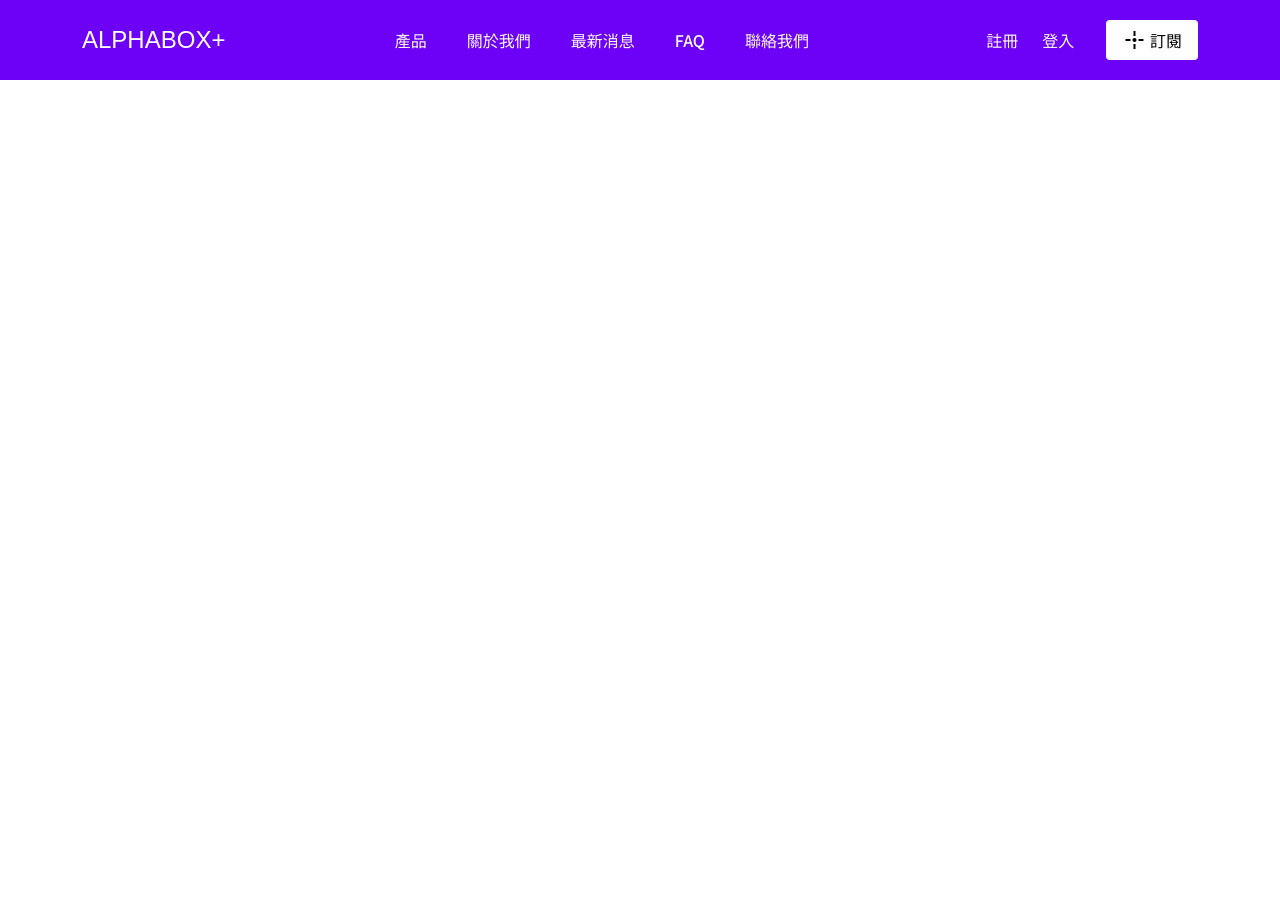
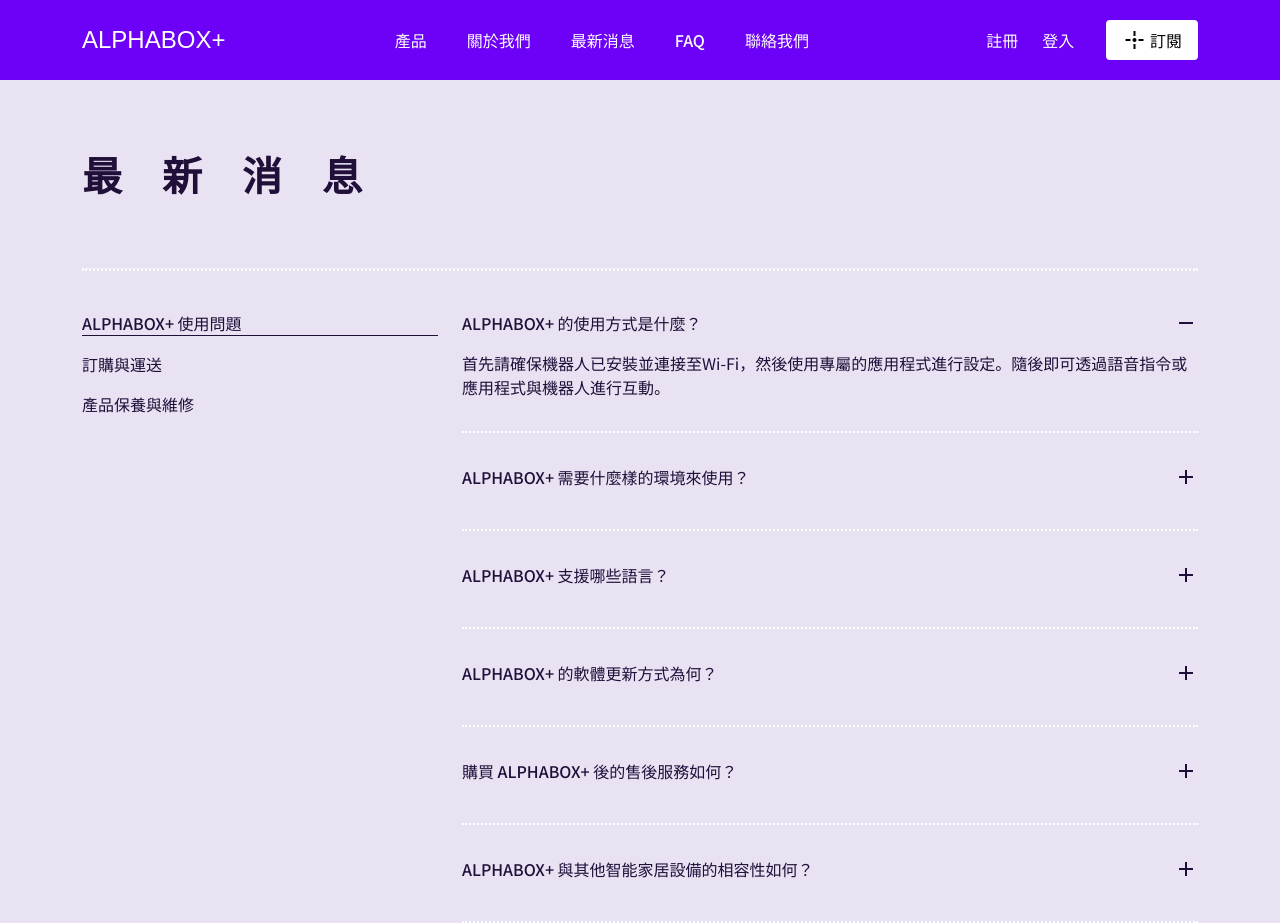
Before and after one commit to jamie-cloud99/2308hw8-alphabox, a Vue app: page /#/faq in a window 1280 px wide. Before the commit the page ends 800 px from the top, so only its background shows below. Built offline with nearby package versions, Linux system fonts and the light colour scheme; a web font is replaced by a local one; what tw-elements would draw is missing.

Commit message:
feat: 新增faq頁面

```diff
--- a/src/components/FooterComponent.vue
+++ b/src/components/FooterComponent.vue
@@ -1,5 +1,7 @@
 <template>
-  <div class="container justify-between items-center py-10 text-black font-bold lg:flex">
+  <div
+    class="container items-center justify-between py-10 font-bold text-black lg:flex"
+  >
     <div>
       <h3 class="text-8 mb-2 font-shrik lg:mb-0">ALPHABOX+</h3>
       <p class="tracking-widest">Copyright © 2023 Hexschool.</p>
@@ -9,8 +11,10 @@
         emergency
       </span>
     </p>
-    <ul class="lg:flex gap-6">
-      <li v-for="item in menuList" :key="item.title" class="mb-2 lg:mb-0"><RouterLink :to="item.path" class="block">{{ item.title }}</RouterLink></li>
+    <ul class="gap-6 lg:flex">
+      <li v-for="item in menuList" :key="item.title" class="mb-2 lg:mb-0">
+        <RouterLink :to="item.path" class="block">{{ item.title }}</RouterLink>
+      </li>
     </ul>
 
     <p class="tracking-widest lg:hidden">Copyright © 2023 Hexschool.</p>
@@ -18,28 +22,26 @@
 </template>
 
 <script setup>
-import { ref } from 'vue';
-
+import { ref } from "vue";
 
 const menuList = ref([
   {
-    title: '關於我們',
-    path: '',
+    title: "關於我們",
+    path: "",
   },
-   {
-    title: '產品資訊',
-    path: '',
+  {
+    title: "產品資訊",
+    path: "",
   },
-   {
-    title: '常見問題',
-    path: '',
+  {
+    title: "常見問題",
+    path: "/faq",
   },
-   {
-    title: '隱私政策',
-    path: '',
-  }
-])
-
+  {
+    title: "隱私政策",
+    path: "",
+  },
+]);
 </script>
 
 <style lang="scss" scoped></style>
--- a/src/components/HeaderComponent.vue
+++ b/src/components/HeaderComponent.vue
@@ -58,7 +58,7 @@
   },
   {
     title: "FAQ",
-    path: "",
+    path: "/faq",
   },
   {
     title: "聯絡我們",
--- a/src/router/index.js
+++ b/src/router/index.js
@@ -9,14 +9,11 @@
       name: 'home',
       component: HomeView
     },
-    // {
-    //   path: '/about',
-    //   name: 'about',
-    //   // route level code-splitting
-    //   // this generates a separate chunk (About.[hash].js) for this route
-    //   // which is lazy-loaded when the route is visited.
-    //   component: () => import('../views/AboutView.vue')
-    // }
+    {
+      path: '/faq',
+      name: 'faq',
+      component: () => import('../views/FaqView.vue')
+    }
   ]
 })
 
--- /dev/null
+++ b/src/views/FaqView.vue
@@ -0,0 +1,118 @@
+<template>
+  <div class="pt-15 bg-primary-100 text-primary-600 lg:pt-16">
+    <div class="container">
+      <h2 class="text-10 tracking-1 mb-10 font-bold lg:mb-16 2xl:text-5xl">
+        最新消息
+      </h2>
+      <hr class="mb-6 border-b-2 border-dotted border-white lg:mb-10" />
+      <div class="grid grid-cols-3 gap-x-6">
+        <div class="col-span-3 lg:col-span-1">
+          <ul class="mb-6 space-y-4 font-medium">
+            <li
+              v-for="item in menuList"
+              :key="item.code"
+              class="border-primary-600 hover:border-b cursor-pointer"
+              :class="{ 'border-b ': curMenuItem.code === item.code }"
+            >
+              {{ item.title }}
+            </li>
+          </ul>
+          <hr class="border-b-2 border-dotted border-white lg:hidden" />
+        </div>
+        <div class="col-span-3 lg:col-span-2">
+          <ul class="">
+            <li
+              v-for="item in curQuestionList"
+              :key="item.title"
+              class="border-b-2 border-dotted border-white pt-6 lg:pt-8 lg:first-of-type:pt-0"
+            >
+              <button
+                type="button"
+                class="flex w-full items-center justify-between lg:-mt-2"
+                :class="{ 'mb-2 ': isOpen === item.title }"
+                @click="toggleAccordion(item)"
+              >
+                <h3 class="font-medium">{{ item.title }}</h3>
+                <p class="text-8 h-10 flex items-center">
+                  <span
+                    v-if="isOpen !== item.title"
+                    class="material-symbols-outlined"
+                  >
+                    add
+                  </span>
+                  <span v-else class="material-symbols-outlined"> remove </span>
+                </p>
+              </button>
+              <p
+                class="mb-6 max-h-0 overflow-hidden transition-all duration-500 lg:mb-8"
+                :class="{ '!h-fit !max-h-[500px]': isOpen === item.title }"
+              >
+                {{ item.content }}
+              </p>
+            </li>
+          </ul>
+        </div>
+      </div>
+    </div>
+  </div>
+</template>
+
+<script setup>
+import { ref } from "vue";
+
+const menuList = ref([
+  {
+    code: "problems",
+    title: "ALPHABOX+ 使用問題",
+  },
+  {
+    code: "order",
+    title: "訂購與運送",
+  },
+  {
+    code: "repair",
+    title: "產品保養與維修",
+  },
+]);
+
+const curMenuItem = ref(menuList.value[0]);
+
+const curQuestionList = ref([
+  {
+    title: "ALPHABOX+ 的使用方式是什麼？",
+    content:
+      "首先請確保機器人已安裝並連接至Wi-Fi，然後使用專屬的應用程式進行設定。隨後即可透過語音指令或應用程式與機器人進行互動。",
+  },
+  {
+    title: "ALPHABOX+ 需要什麼樣的環境來使用？",
+    content:
+      "首先請確保機器人已安裝並連接至Wi-Fi，然後使用專屬的應用程式進行設定。隨後即可透過語音指令或應用程式與機器人進行互動。",
+  },
+  {
+    title: "ALPHABOX+ 支援哪些語言？",
+    content:
+      "首先請確保機器人已安裝並連接至Wi-Fi，然後使用專屬的應用程式進行設定。隨後即可透過語音指令或應用程式與機器人進行互動。",
+  },
+  {
+    title: "ALPHABOX+ 的軟體更新方式為何？",
+    content:
+      "首先請確保機器人已安裝並連接至Wi-Fi，然後使用專屬的應用程式進行設定。隨後即可透過語音指令或應用程式與機器人進行互動。",
+  },
+  {
+    title: "購買 ALPHABOX+ 後的售後服務如何？",
+    content:
+      "首先請確保機器人已安裝並連接至Wi-Fi，然後使用專屬的應用程式進行設定。隨後即可透過語音指令或應用程式與機器人進行互動。",
+  },
+  {
+    title: "ALPHABOX+ 與其他智能家居設備的相容性如何？",
+    content:
+      "首先請確保機器人已安裝並連接至Wi-Fi，然後使用專屬的應用程式進行設定。隨後即可透過語音指令或應用程式與機器人進行互動。",
+  },
+]);
+
+const isOpen = ref(curQuestionList.value[0].title);
+
+const toggleAccordion = (item) => {
+  isOpen.value = item.title === isOpen.value ? null : item.title;
+};
+</script>
```
